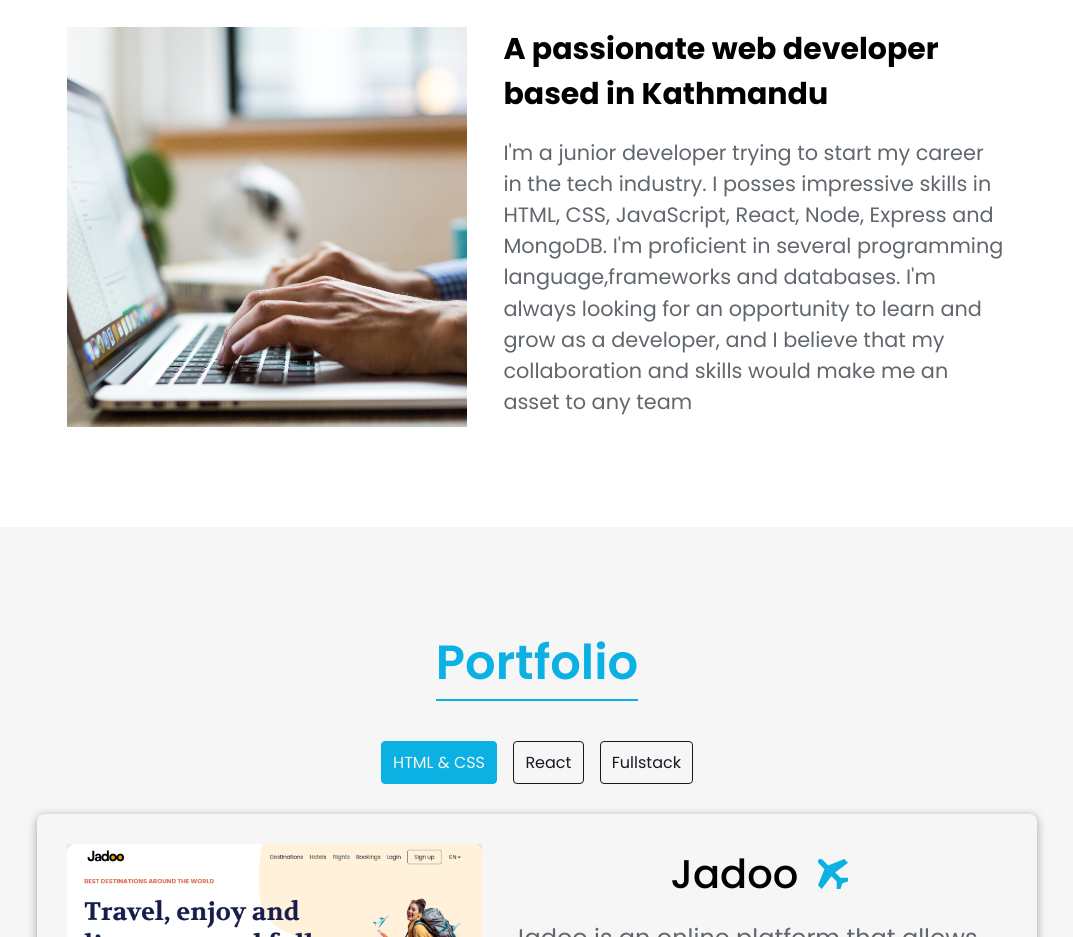
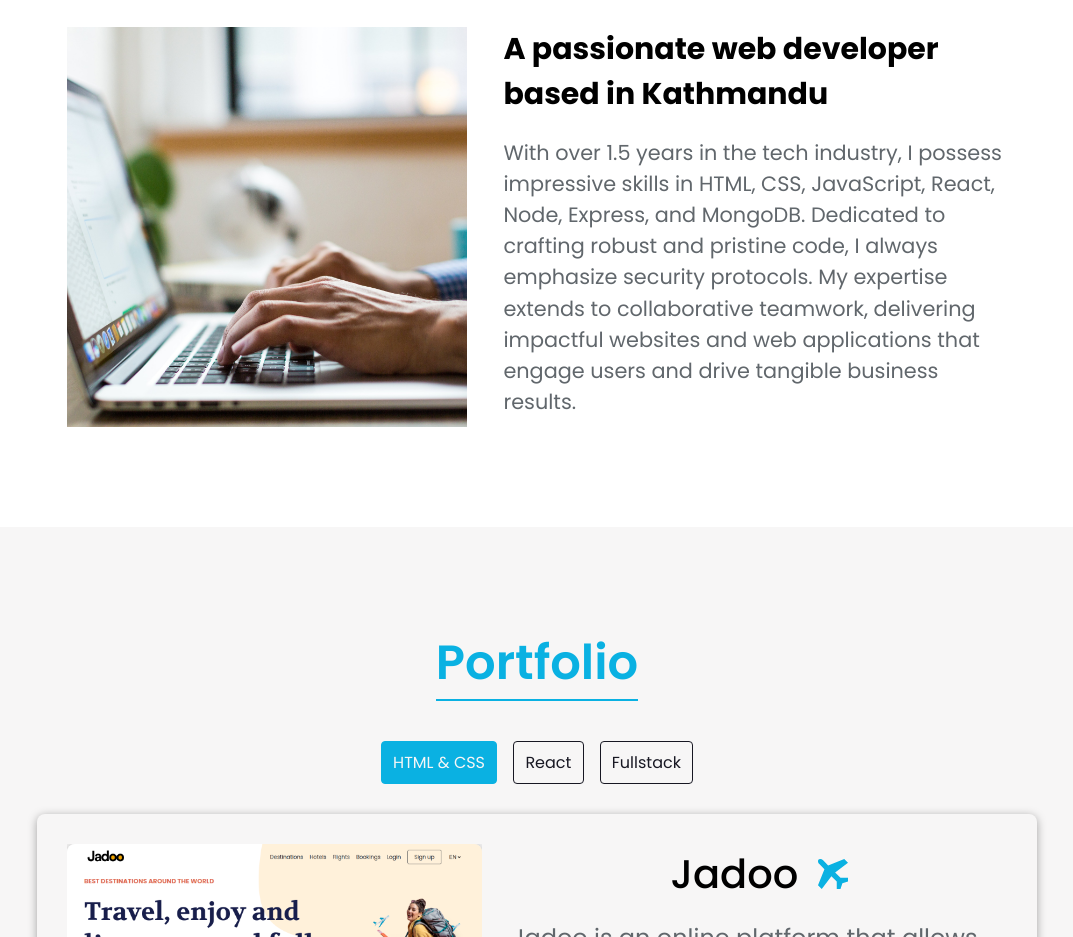
Before and after one commit to NabinKhadka1/portfolio, a React (Vite) app: page / in a window 1280 px wide. Shown: the part 880-1817 px from the top of the page, without its empty margins (103-1176 px from the left). Built offline with nearby package versions, Linux system fonts and the light colour scheme.

Commit message:
Changes to contents of about me

```diff
--- a/src/components/About.jsx
+++ b/src/components/About.jsx
@@ -15,13 +15,7 @@ const About = () => {
               A passionate web developer based in Kathmandu
             </h3>
             <p>
-              I'm a junior developer trying to start my career in the tech
-              industry. I posses impressive skills in HTML, CSS, JavaScript,
-              React, Node, Express and MongoDB. I'm proficient in
-              several programming language,frameworks and databases. I'm always
-              looking for an opportunity to learn and grow as a developer, and I
-              believe that my collaboration and skills would make me an asset to
-              any team
+            With over 1.5 years in the tech industry, I possess impressive skills in HTML, CSS, JavaScript, React, Node, Express, and MongoDB. Dedicated to crafting robust and pristine code, I always emphasize security protocols. My expertise extends to collaborative teamwork, delivering impactful websites and web applications that engage users and drive tangible business results.
             </p>
           </div>
         </div>
```
